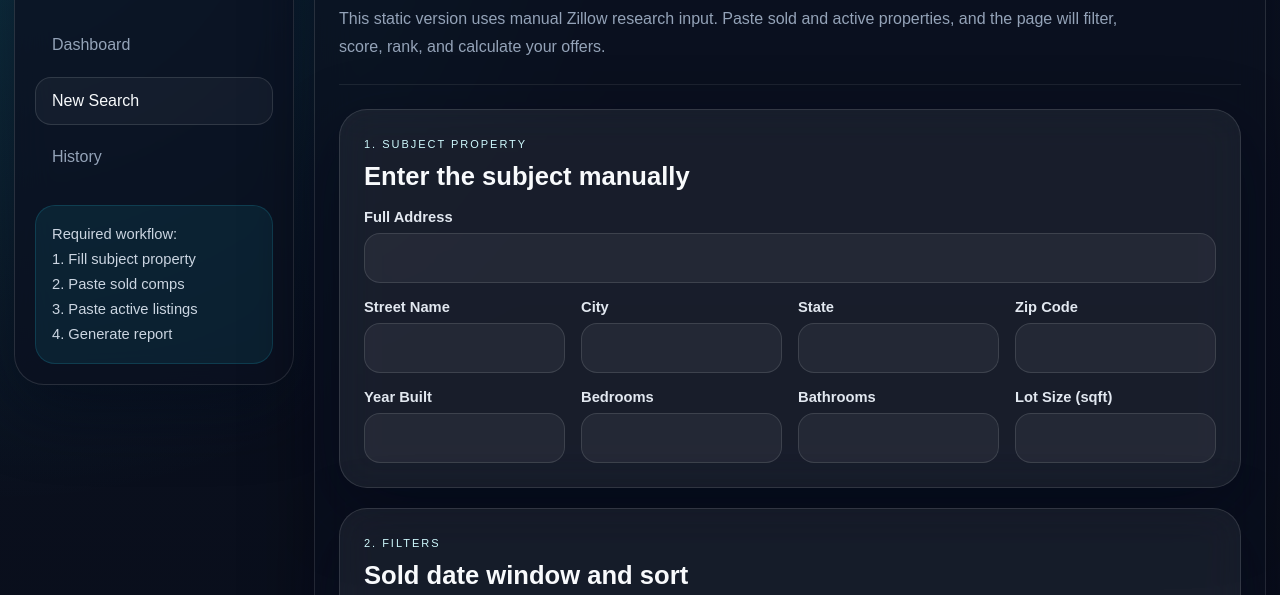
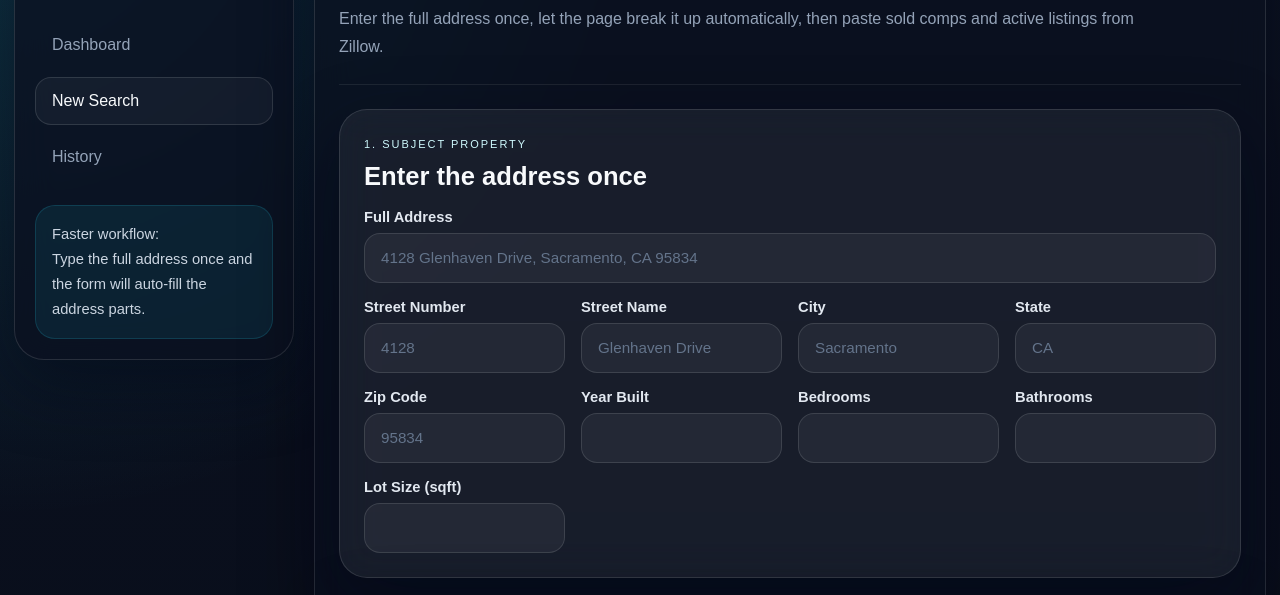
Before and after one commit to expressiveenglishacademy-hash/Compsandres, a plain HTML site: page search.html in a window 1280 px wide. Shown: the part 128-723 px from the top of the page. Drawn offline with Linux system fonts and the light colour scheme.

Commit message:
Update search.html

```diff
--- a/search.html
+++ b/search.html
@@ -24,15 +24,9 @@
       </nav>
 
       <div class="sidebar-note">
-        Required workflow:
+        Faster workflow:
         <br />
-        1. Fill subject property
-        <br />
-        2. Paste sold comps
-        <br />
-        3. Paste active listings
-        <br />
-        4. Generate report
+        Type the full address once and the form will auto-fill the address parts.
       </div>
     </aside>
 
@@ -42,7 +36,8 @@
           <div class="eyebrow">New Search</div>
           <h2 class="page-title">Manual Zillow Comps Search</h2>
           <p class="page-subtitle">
-            This static version uses manual Zillow research input. Paste sold and active properties, and the page will filter, score, rank, and calculate your offers.
+            Enter the full address once, let the page break it up automatically,
+            then paste sold comps and active listings from Zillow.
           </p>
         </div>
       </header>
@@ -54,43 +49,62 @@
           <div class="section-head">
             <div>
               <div class="eyebrow">1. Subject Property</div>
-              <h3 class="section-title">Enter the subject manually</h3>
+              <h3 class="section-title">Enter the address once</h3>
             </div>
           </div>
 
           <div class="form-grid">
             <div class="field full">
               <label for="fullAddress">Full Address</label>
-              <input id="fullAddress" name="fullAddress" type="text" required />
+              <input
+                id="fullAddress"
+                name="fullAddress"
+                type="text"
+                placeholder="4128 Glenhaven Drive, Sacramento, CA 95834"
+                required
+              />
             </div>
+
+            <div class="field">
+              <label for="streetNumber">Street Number</label>
+              <input id="streetNumber" name="streetNumber" type="text" placeholder="4128" required />
+            </div>
+
             <div class="field">
               <label for="streetName">Street Name</label>
-              <input id="streetName" name="streetName" type="text" required />
+              <input id="streetName" name="streetName" type="text" placeholder="Glenhaven Drive" required />
             </div>
+
             <div class="field">
               <label for="city">City</label>
-              <input id="city" name="city" type="text" required />
+              <input id="city" name="city" type="text" placeholder="Sacramento" required />
             </div>
+
             <div class="field">
               <label for="state">State</label>
-              <input id="state" name="state" type="text" required />
+              <input id="state" name="state" type="text" placeholder="CA" required />
             </div>
+
             <div class="field">
               <label for="zipCode">Zip Code</label>
-              <input id="zipCode" name="zipCode" type="text" required />
+              <input id="zipCode" name="zipCode" type="text" placeholder="95834" required />
             </div>
+
             <div class="field">
               <label for="yearBuilt">Year Built</label>
               <input id="yearBuilt" name="yearBuilt" type="number" required />
             </div>
+
             <div class="field">
               <label for="bedrooms">Bedrooms</label>
               <input id="bedrooms" name="bedrooms" type="number" required />
             </div>
+
             <div class="field">
               <label for="bathrooms">Bathrooms</label>
               <input id="bathrooms" name="bathrooms" type="number" step="0.5" required />
             </div>
+
             <div class="field">
               <label for="lotSizeSqft">Lot Size (sqft)</label>
               <input id="lotSizeSqft" name="lotSizeSqft" type="number" required />
@@ -158,8 +172,6 @@
             One line per active property:
             <br />
             <code>address | city | state | zip | listPrice | daysOnMarket | beds | baths | lotSizeSqft | yearBuilt | status</code>
-            <br />
-            Status must be <code>active</code> or <code>for-sale</code>.
           </p>
 
           <textarea
```
